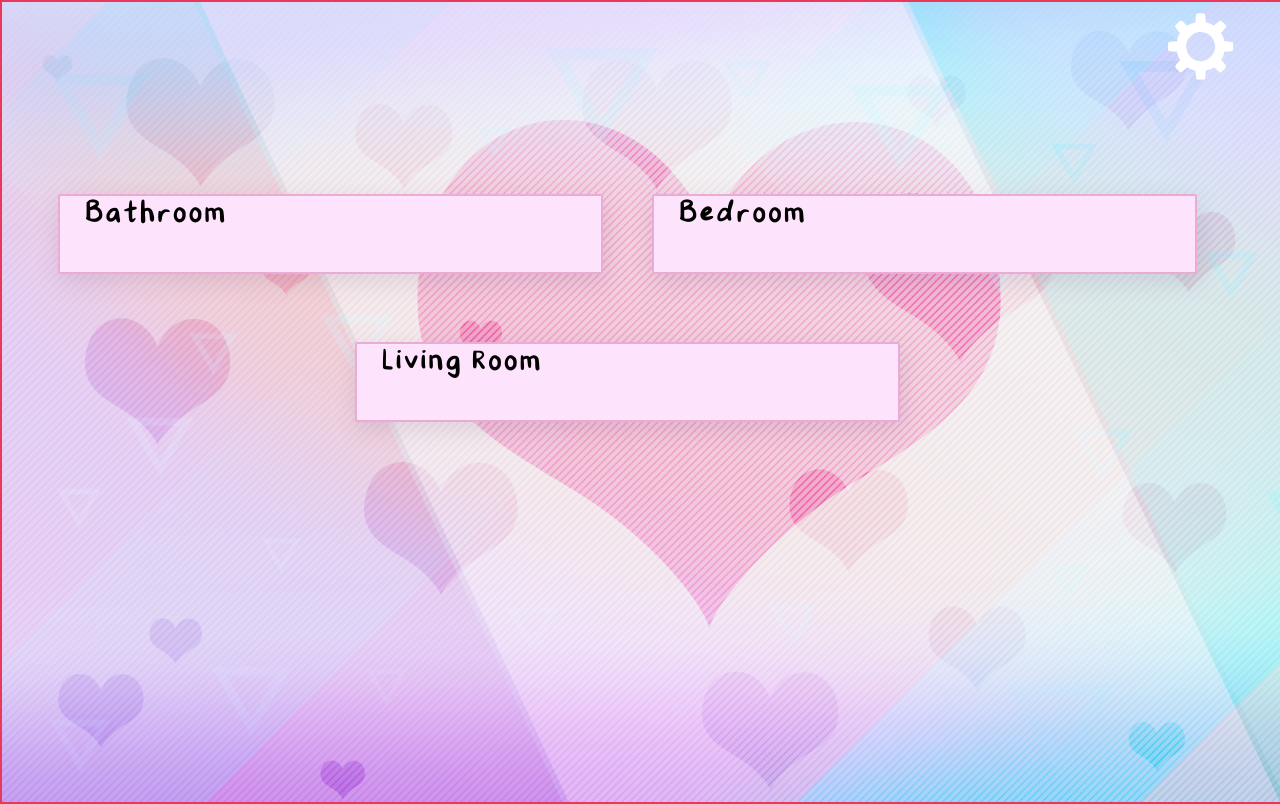
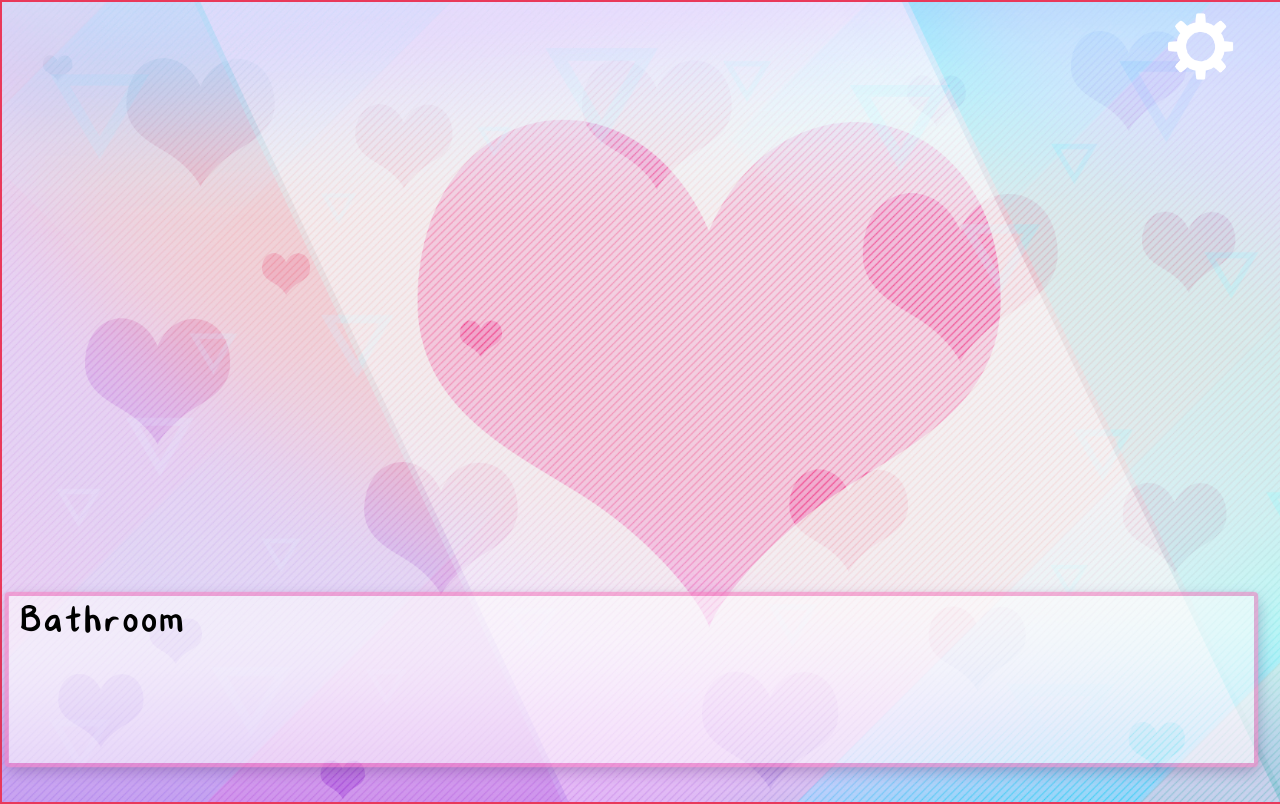
Before and after one commit to kianaorte/home-app, a React (Create React App) app: page /scene3 in a window 1280 px wide. Built offline with nearby package versions, Linux system fonts and the light colour scheme.

Commit message:
code cleanup

```diff
--- a/src/components/DialogueBox.tsx
+++ b/src/components/DialogueBox.tsx
@@ -4,10 +4,9 @@ import './DialogueBox.scss'
 
 type DialogueProps = {
     text: string,
-    link?: string
 }
 
-export const DialogueBox = ({ text, link }: DialogueProps) => {
+export const DialogueBox = ({ text, }: DialogueProps) => {
     return (
         <div className='container' >
             <img src={DialogueContainer} width='100%' alt="box" />
--- a/src/components/Settings.scss
+++ b/src/components/Settings.scss
@@ -13,5 +13,5 @@
 .icon {
     align-items: end;
     width: 60%;
-    z-index: 3;
+    z-index: 5;
 }
--- a/src/components/SettingsOverlay.tsx
+++ b/src/components/SettingsOverlay.tsx
@@ -20,6 +20,7 @@ export const SettingsOverlay = (props: any) => {
     return (
         <div className='overlay-container'>
             <img src={popUpContainer} alt="popUp" className='popup' />
+            <h1 className='title'>Paused</h1>
             <div className='bluebtn-container' onClick={closeOverlay}>
                 <img src={BlueBtn} alt='btn' width='130%' />
                 <h1 className='settingstext'>Back to Game</h1>
--- a/src/pages/Scene3.tsx
+++ b/src/pages/Scene3.tsx
@@ -1,24 +1,15 @@
+import { DialogueBox } from "../components/DialogueBox";
 import { Options } from "../components/Options";
 
-const roomOptions = [
-    {
-        text: 'Bathroom',
-        link: '/bathroom'
-    },
-    {
-        text: 'Bedroom',
-        link: '/bedroom'
-    },
-    {
-        text: 'Living Room',
-        link: '/livingroom'
-    }
-]
+const roomOptions =
+{
+    text: 'Bathroom',
+};
 
 const Scene2 = () => {
     return (
-
-        <Options selectableOptions={roomOptions} />
+        <DialogueBox text={roomOptions.text} />
+        // <Options selectableOptions={roomOptions} />
     );
 }
 
```
